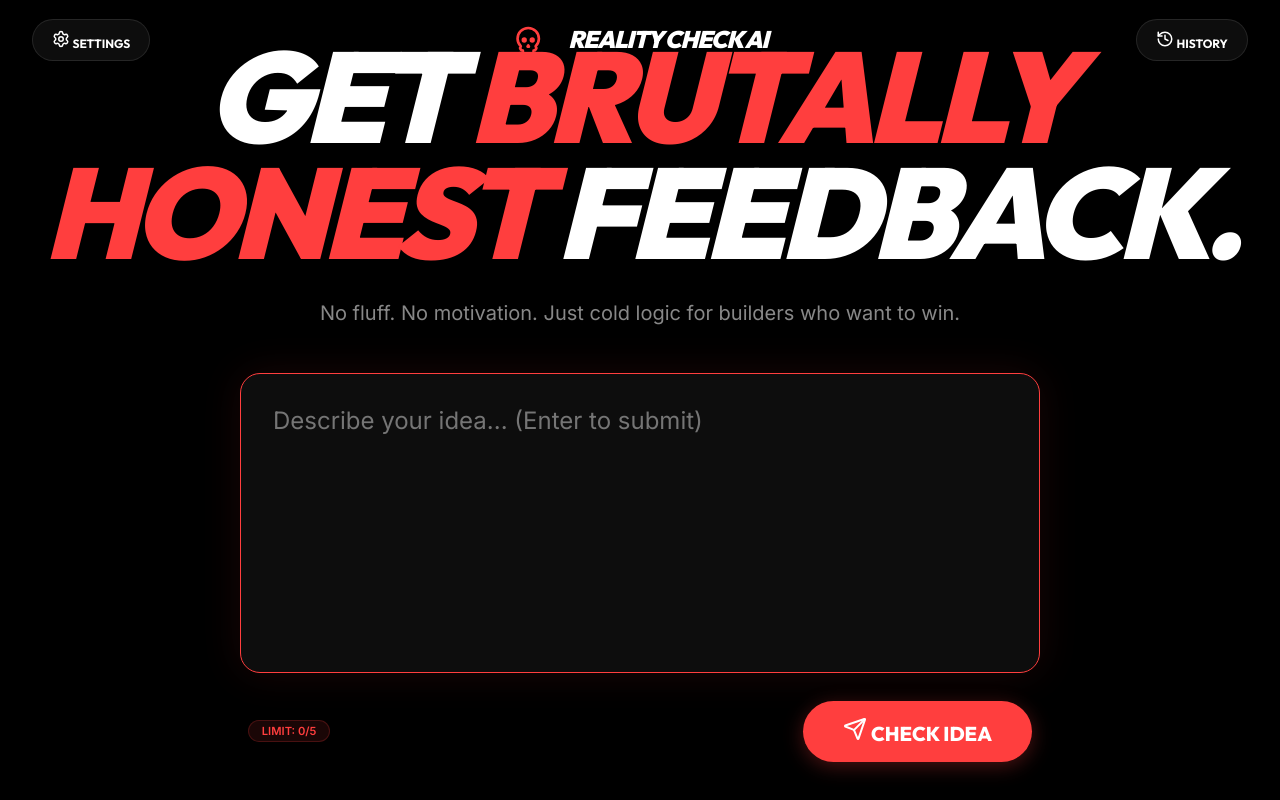
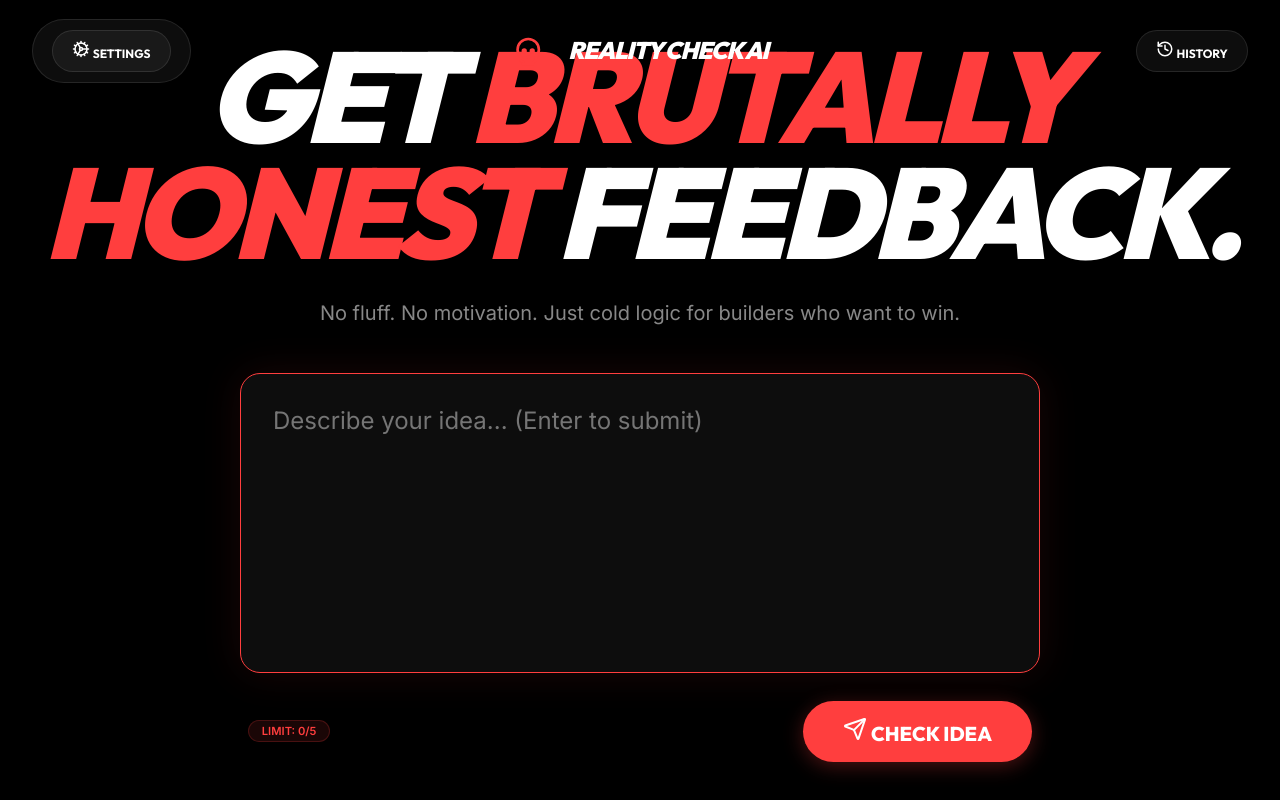
Before and after one commit to rohanvibe/Reality-Check-AI, a React (Vite) app: page / in a window 1280 px wide. Built offline with nearby package versions, Linux system fonts and the light colour scheme.

Commit message:
feat: initialize main application structure and UI for Reality Check AI

```diff
--- a/src/App.tsx
+++ b/src/App.tsx
@@ -1,6 +1,6 @@
 import React, { useState, useEffect } from 'react';
 import { getRealityCheck, type RealityCheckResult } from './logic/ai';
-import { Loader2, Send, History as HistoryIcon, Skull, RefreshCw, X, Settings } from 'lucide-react';
+import { Loader2, Send, History as HistoryIcon, Skull, RefreshCw, X, Cog } from 'lucide-react';
 import { motion, AnimatePresence } from 'framer-motion';
 import { format } from 'date-fns';
 
@@ -139,7 +139,13 @@
                 className="btn-secondary flex items-center gap-2"
                 style={{ fontSize: '0.75rem', padding: '0.6rem 1.2rem' }}
               >
-                <Settings size={18} /> <span className="hide-mobile">SETTINGS</span>
+              <button
+                onClick={() => setShowSettings(true)}
+                className="btn-secondary flex items-center gap-2"
+                style={{ fontSize: '0.75rem', padding: '0.6rem 1.2rem' }}
+              >
+                {Cog ? <Cog size={18} /> : null} <span className="hide-mobile">SETTINGS</span>
+              </button>
               </button>
 
               <div style={{ position: 'absolute', left: '50%', transform: 'translateX(-50%)', display: 'flex', alignItems: 'center', gap: '1.5rem', pointerEvents: 'none' }} className="logo-wrapper">
```
